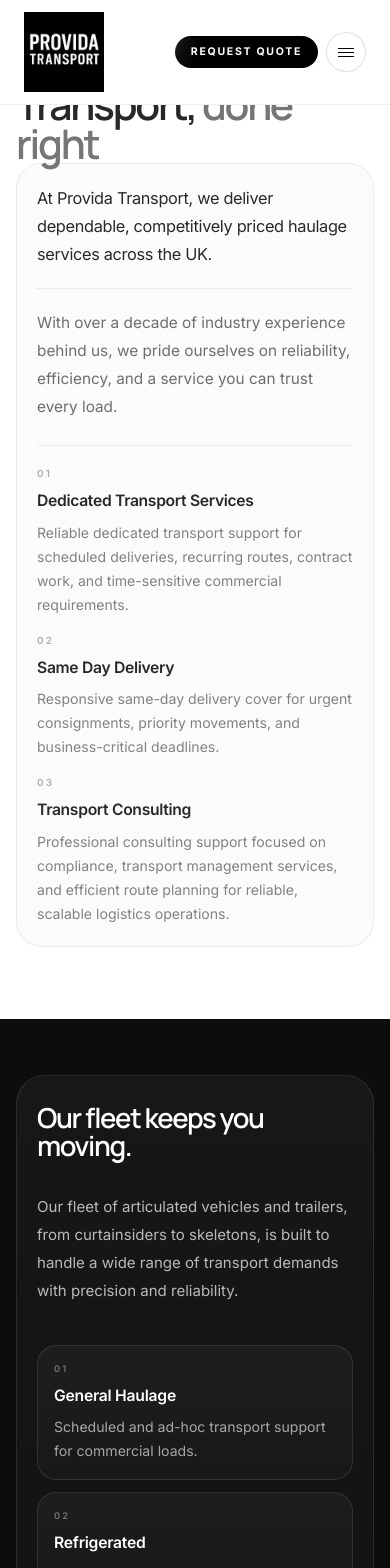
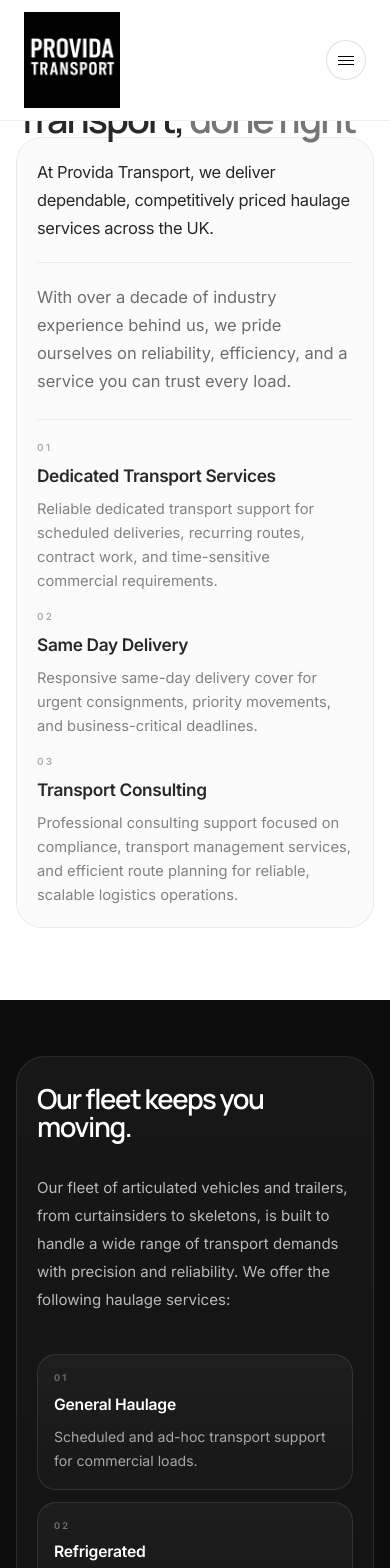
Before and after one commit to vaibhavbathla69/transport, a Next.js app: page / in a window 390 px wide. Shown: the top 1568 px of the page. Built offline with nearby package versions, Linux system fonts and the light colour scheme.

Commit message:
Adjust hero layout for laptop breakpoint6

```diff
--- a/app/page.tsx
+++ b/app/page.tsx
@@ -227,17 +227,17 @@
             <img
               src="/provida-logo.jpeg"
               alt="Provida Transport logo"
-              className="h-20 w-auto object-contain sm:h-22 md:h-24"
+              className="h-24 w-auto object-contain sm:h-26 md:h-28"
             />
           </a>
 
           <div className="hidden lg:block">
-            <nav className="flex items-center gap-1.5 text-[0.69rem] font-semibold uppercase tracking-[0.14em] text-black/48">
+            <nav className="flex items-center gap-2 text-[0.82rem] font-semibold uppercase tracking-[0.16em] text-black/48">
               {navItems.map((item) => (
                 <a
                   key={item.key}
                   href={item.href}
-                  className={`rounded-full px-4 py-2 transition ${
+                  className={`rounded-full px-5 py-2.5 transition ${
                     activeNavKey === item.key
                       ? "bg-black/[0.03] text-black"
                       : "hover:text-black"
@@ -252,7 +252,7 @@
           <div className="flex items-center gap-2 sm:gap-3">
             <a
               href="#quote"
-              className="group relative inline-flex items-center justify-center overflow-hidden rounded-full bg-black px-4 py-2 text-[0.66rem] font-bold uppercase tracking-[0.12em] text-white transition hover:opacity-95 sm:px-4.5 sm:text-[0.7rem] lg:hidden"
+              className="group relative hidden items-center justify-center overflow-hidden rounded-full bg-black px-4 py-2 text-[0.66rem] font-bold uppercase tracking-[0.12em] text-white transition hover:opacity-95 sm:px-4.5 sm:text-[0.7rem] lg:hidden"
             >
               <span className="pointer-events-none absolute inset-y-[2px] left-[-18%] w-[34%] skew-x-[-20deg] bg-[linear-gradient(90deg,transparent_0%,rgba(255,255,255,0.08)_45%,rgba(255,255,255,0.32)_50%,rgba(255,255,255,0.08)_55%,transparent_100%)] transition-transform duration-700 ease-out group-hover:translate-x-[320%]" />
               <span className="relative z-10 font-bold tracking-[0.16em] text-white">
@@ -300,7 +300,7 @@
             animate={{ opacity: 1 }}
             exit={{ opacity: 0 }}
           >
-            <div className="flex min-h-screen flex-col px-4 pb-8 pt-28 sm:px-6 sm:pt-30">
+            <div className="flex min-h-screen flex-col px-4 pb-8 pt-32 sm:px-6 sm:pt-34">
               <nav className="grid gap-2">
                 {navItems.map((item) => (
                   <a
@@ -334,7 +334,7 @@
             style={motionEnabled ? { y: heroY, opacity: heroOpacity } : undefined}
           >
             <div className="max-w-none lg:pt-2 xl:pt-3">
-              <h1 className="font-display max-w-none text-[2.55rem] leading-[0.96] tracking-[-0.055em] text-black sm:text-[3.2rem] md:text-[4.1rem] lg:text-[4.7rem] xl:text-[5.4rem]">
+              <h1 className="font-display max-w-none text-[2.35rem] leading-[0.97] tracking-[-0.05em] text-black sm:text-[3rem] md:text-[3.8rem] lg:text-[4.35rem] xl:text-[4.9rem]">
                 <span className="inline">Transport, </span>
                 <span className="inline text-black/64">
                   done right
@@ -348,13 +348,13 @@
             >
               <div className="rounded-[1.6rem] border border-black/8 bg-black/[0.02] p-5 sm:rounded-[2rem] sm:p-7 md:p-8">
                 <div className="border-b border-black/8 pb-5 sm:pb-6">
-                  <p className="text-[1.02rem] leading-7 tracking-[-0.02em] text-black sm:text-[1.1rem] sm:leading-8 md:text-[1.2rem]">
+                  <p className="text-[1.03rem] leading-7 tracking-[-0.02em] text-black sm:text-[1.1rem] sm:leading-8 md:text-[1.16rem]">
                     At Provida Transport, we deliver dependable, competitively
                     priced haulage services across the UK.
                   </p>
                 </div>
 
-                <p className="pt-5 text-[0.96rem] leading-7 text-black/68 sm:pt-6 sm:text-[1.02rem] sm:leading-8 md:text-[1.06rem]">
+                <p className="pt-5 text-[1.03rem] leading-7 text-black/68 sm:pt-6 sm:text-[1.1rem] sm:leading-8 md:text-[1.16rem]">
                   With over a decade of industry experience behind us, we pride
                   ourselves on reliability, efficiency, and a service you can
                   trust every load.
@@ -366,10 +366,10 @@
                       <div className="text-[0.62rem] font-semibold uppercase tracking-[0.22em] text-black/38">
                         {service.number}
                       </div>
-                      <div className="text-[0.98rem] font-semibold tracking-[-0.02em] text-black sm:text-[1.02rem]">
+                      <div className="text-[1.08rem] font-semibold tracking-[-0.02em] text-black sm:text-[1.14rem]">
                         {service.title}
                       </div>
-                      <p className="text-[0.88rem] leading-6 text-black/58 sm:text-[0.92rem]">
+                      <p className="text-[0.92rem] leading-6 text-black/58 sm:text-[0.97rem]">
                         {service.description}
                       </p>
                     </div>
@@ -391,10 +391,11 @@
             </div>
 
             <div className="grid gap-5">
-              <p className="max-w-[720px] text-[0.94rem] leading-7 text-white/70 sm:text-[1.02rem] sm:leading-8">
+              <p className="max-w-[920px] text-[0.94rem] leading-7 text-white/70 sm:text-[1.02rem] sm:leading-8">
                 Our fleet of articulated vehicles and trailers, from
                 curtainsiders to skeletons, is built to handle a wide range of
-                transport demands with precision and reliability.
+                transport demands with precision and reliability. We offer the
+                following haulage services:
               </p>
             </div>
 
@@ -532,7 +533,15 @@
           </div>
 
           <div className="grid gap-3 xl:max-w-[620px] xl:justify-self-start">
-            <div className="grid gap-2 rounded-[1rem] border border-black/8 bg-white px-4 py-3.5 sm:gap-2.5 sm:rounded-[1.2rem] sm:px-5 sm:py-4 md:px-6">
+            <div className="grid gap-2 px-1 py-1 sm:gap-2.5">
+              <div className="text-[0.56rem] uppercase tracking-[0.22em] text-black/35 sm:text-[0.58rem] sm:tracking-[0.24em]">
+                Address
+              </div>
+              <div className="text-[0.95rem] font-semibold tracking-[-0.01em] text-black sm:text-[0.98rem]">
+                403 Copperbox, 66 High Street, Harborne, Birmingham, B17 9BF
+              </div>
+            </div>
+            <div className="grid gap-2 px-1 py-1 sm:gap-2.5">
               <div className="text-[0.56rem] uppercase tracking-[0.22em] text-black/35 sm:text-[0.58rem] sm:tracking-[0.24em]">
                 Email
               </div>
```
